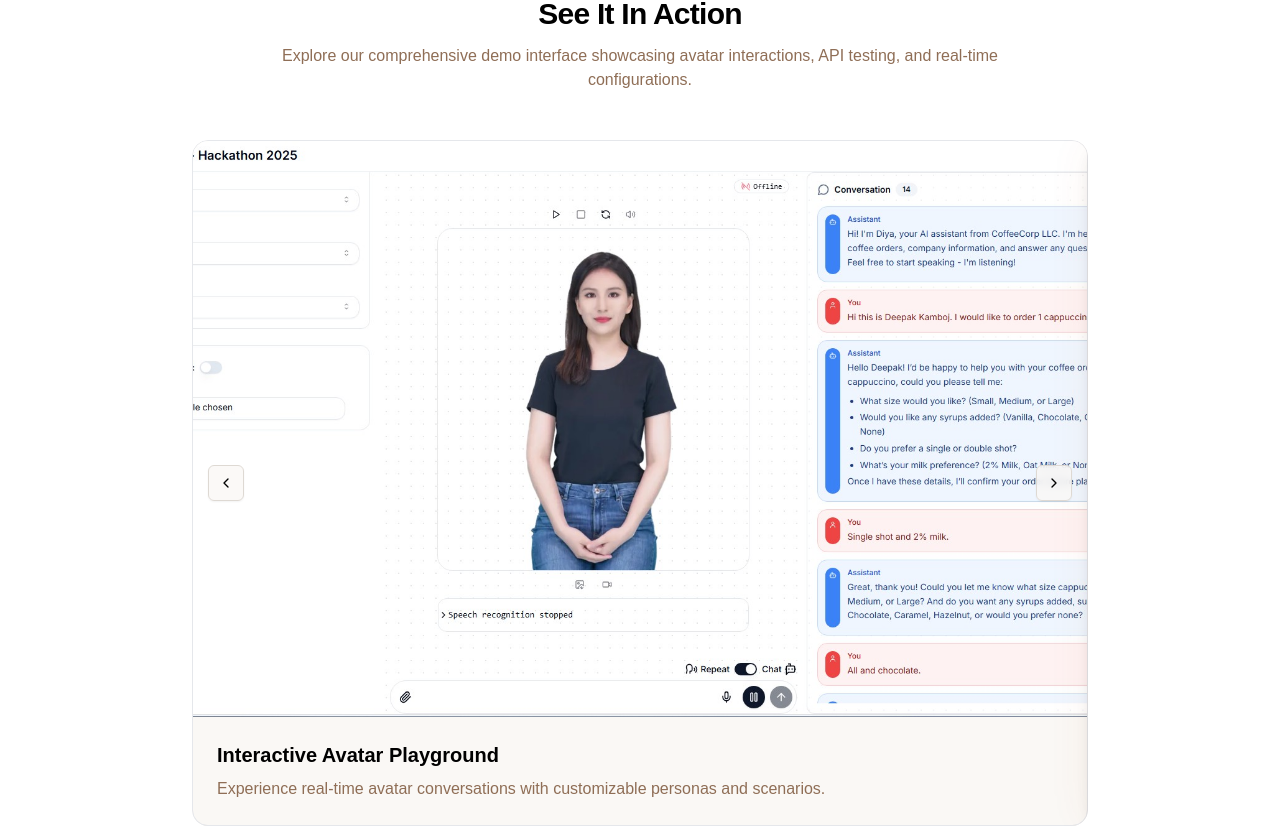
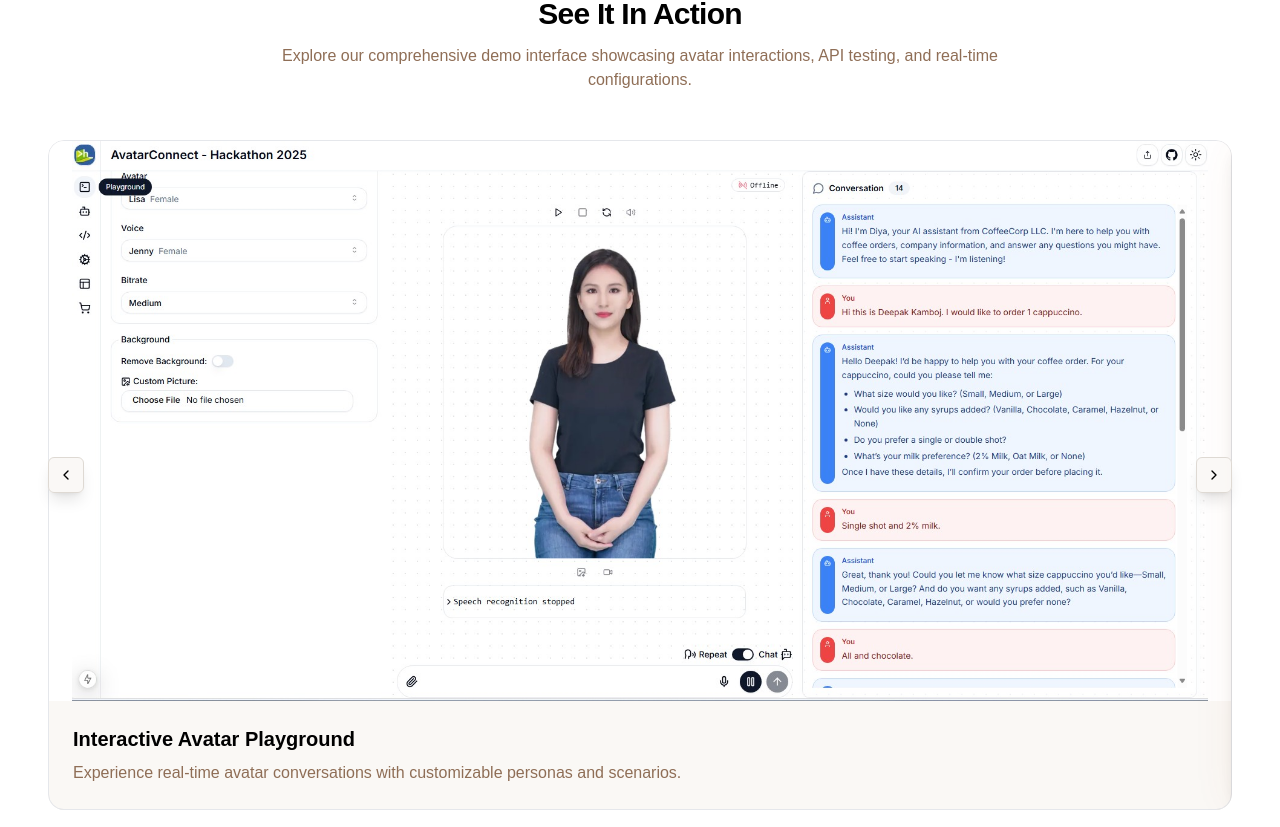
Before and after one commit to deepakkamboj/avatar-demo-website, a Next.js app: page / in a window 1280 px wide. Shown: the part 3351-4178 px from the top of the page. Built offline with nearby package versions, Linux system fonts and the light colour scheme.

Commit message:
Update page.tsx

```diff
--- a/src/app/page.tsx
+++ b/src/app/page.tsx
@@ -97,7 +97,7 @@ function DemoCarousel({ onDemoClick }: DemoCarouselProps) {
   return (
     <div className="mt-12">
       {/* Main Carousel */}
-      <div className="relative max-w-4xl mx-auto">
+      <div className="relative max-w-7xl mx-auto px-4">
         <div className="relative overflow-hidden rounded-2xl">
           <div
             className="flex transition-transform duration-500 ease-in-out"
@@ -108,18 +108,23 @@ function DemoCarousel({ onDemoClick }: DemoCarouselProps) {
                 <div className="relative group">
                   <div className="absolute inset-0 bg-gradient-to-r from-primary/20 to-accent/20 rounded-2xl blur-xl opacity-30 group-hover:opacity-50 transition-opacity" />
                   <div className="relative rounded-2xl border bg-card overflow-hidden shadow-lg">
-                    <Image
-                      src={slide.image}
-                      alt={slide.title}
-                      width={1200}
-                      height={800}
-                      className="w-full h-96 md:h-[32rem] lg:h-[36rem] object-cover"
-                    />
-                    <div className="p-6">
-                      <h3 className="text-xl font-semibold mb-2">
+                    {/* Image Container with Proper Aspect Ratio */}
+                    <div className="relative w-full bg-gray-50">
+                      <Image
+                        src={slide.image}
+                        alt={slide.title}
+                        width={1400}
+                        height={900}
+                        className="w-full h-auto max-h-[70vh] object-contain bg-white"
+                        style={{ aspectRatio: "16/10" }}
+                        priority={index === 0}
+                      />
+                    </div>
+                    <div className="p-4 md:p-6">
+                      <h3 className="text-lg md:text-xl font-semibold mb-2">
                         {slide.title}
                       </h3>
-                      <p className="text-muted-foreground">
+                      <p className="text-sm md:text-base text-muted-foreground">
                         {slide.description}
                       </p>
                     </div>
@@ -134,7 +139,7 @@ function DemoCarousel({ onDemoClick }: DemoCarouselProps) {
         <Button
           variant="outline"
           size="icon"
-          className="absolute left-4 top-1/2 -translate-y-1/2 z-10 bg-background/80 backdrop-blur-sm"
+          className="absolute left-2 md:left-4 top-1/2 -translate-y-1/2 z-10 bg-background/90 backdrop-blur-sm shadow-lg hover:shadow-xl"
           onClick={prevSlide}
         >
           <ChevronLeft className="h-4 w-4" />
@@ -142,7 +147,7 @@ function DemoCarousel({ onDemoClick }: DemoCarouselProps) {
         <Button
           variant="outline"
           size="icon"
-          className="absolute right-4 top-1/2 -translate-y-1/2 z-10 bg-background/80 backdrop-blur-sm"
+          className="absolute right-2 md:right-4 top-1/2 -translate-y-1/2 z-10 bg-background/90 backdrop-blur-sm shadow-lg hover:shadow-xl"
           onClick={nextSlide}
         >
           <ChevronRight className="h-4 w-4" />
@@ -755,7 +760,7 @@ export default function Home() {
                   <div className="relative">
                     <div className="w-24 h-24 rounded-full overflow-hidden border-2 border-primary/20 bg-gradient-to-br from-primary/5 to-accent/5 p-1">
                       <img
-                        src="/user/aurelie.png"
+                        src="/aur.png"
                         alt="Aurelie Saada"
                         className="w-full h-full object-cover rounded-full"
                       />
```
